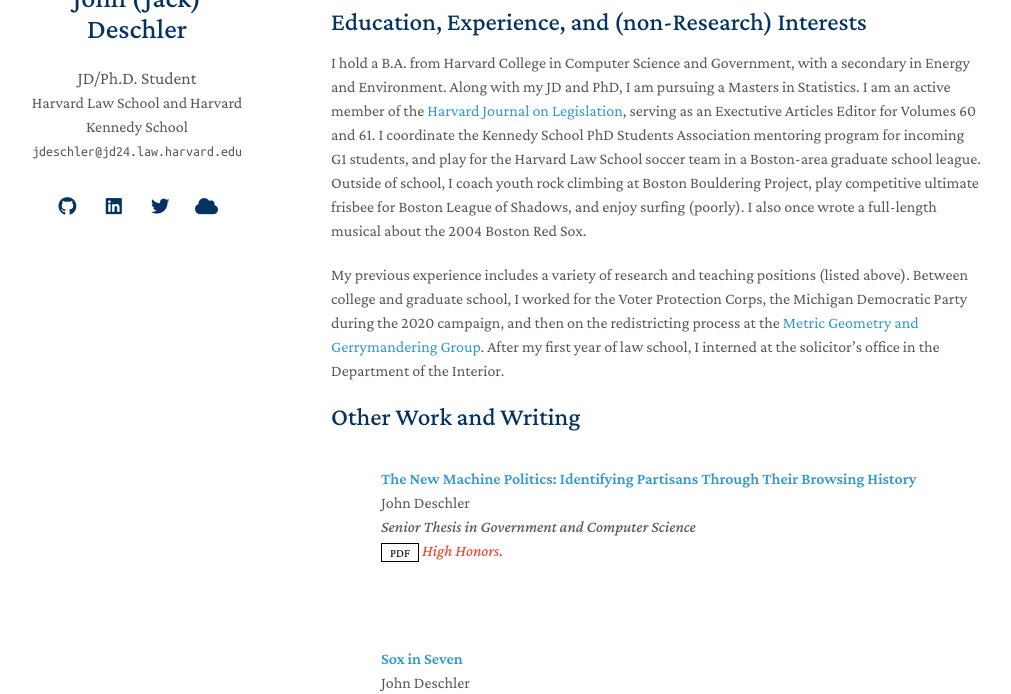
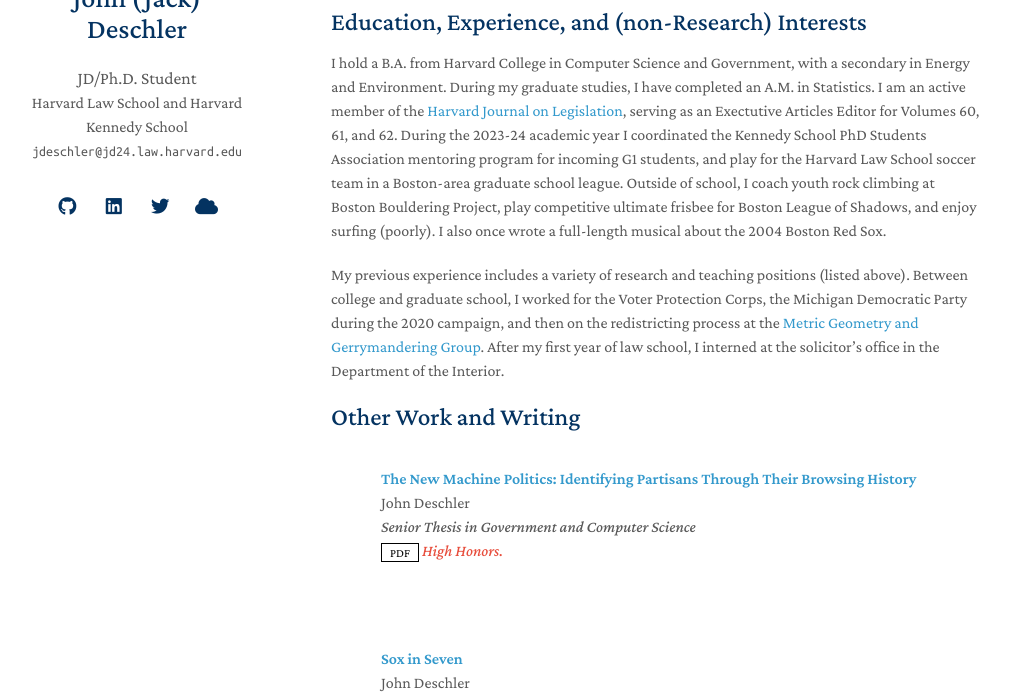
Before and after one commit to jdeschler/jdeschler.github.io, a Jekyll site: the page built from index.md, in a window 1280 px wide and 900 px high, scrolled down 1394 px, cut to the strip 206-900 px from the top of the window. Shown: the whole strip, without its empty margins (139-1150 px from the left). Built offline with Jekyll 4.4.1, drawn with Linux system fonts in a browser that asks for light colours; nearby versions of some CDN libraries; a style sheet for code colours, icons or effects is not loaded; our own code applies the rules of GitHub Pages for plain Markdown files.

Commit message:
small updates to bio

```diff
--- a/index.md
+++ b/index.md
@@ -20,7 +20,7 @@
 
 ## Education, Experience, and (non-Research) Interests
 
-I hold a B.A. from Harvard College in Computer Science and Government, with a secondary in Energy and Environment. Along with my JD and PhD, I am pursuing a Masters in Statistics. I am an active member of the [Harvard Journal on Legislation](https://harvardjol.com), serving as an Exectutive Articles Editor for Volumes 60 and 61. I coordinate the Kennedy School PhD Students Association mentoring program for incoming G1 students, and play for the Harvard Law School soccer team in a Boston-area graduate school league. Outside of school, I coach youth rock climbing at Boston Bouldering Project, play competitive ultimate frisbee for Boston League of Shadows, and enjoy surfing (poorly). I also once wrote a full-length musical about the 2004 Boston Red Sox.
+I hold a B.A. from Harvard College in Computer Science and Government, with a secondary in Energy and Environment. During my graduate studies, I have completed an A.M. in Statistics. I am an active member of the [Harvard Journal on Legislation](https://harvardjol.com), serving as an Exectutive Articles Editor for Volumes 60, 61, and 62. During the 2023-24 academic year I coordinated the Kennedy School PhD Students Association mentoring program for incoming G1 students, and play for the Harvard Law School soccer team in a Boston-area graduate school league. Outside of school, I coach youth rock climbing at Boston Bouldering Project, play competitive ultimate frisbee for Boston League of Shadows, and enjoy surfing (poorly). I also once wrote a full-length musical about the 2004 Boston Red Sox.
 
 My previous experience includes a variety of research and teaching positions (listed above). Between college and graduate school, I worked for the Voter Protection Corps, the Michigan Democratic Party during the 2020 campaign, and then on the redistricting process at the [Metric Geometry and Gerrymandering Group](https://mggg.org). After my first year of law school, I interned at the solicitor's office in the Department of the Interior.
 
```
